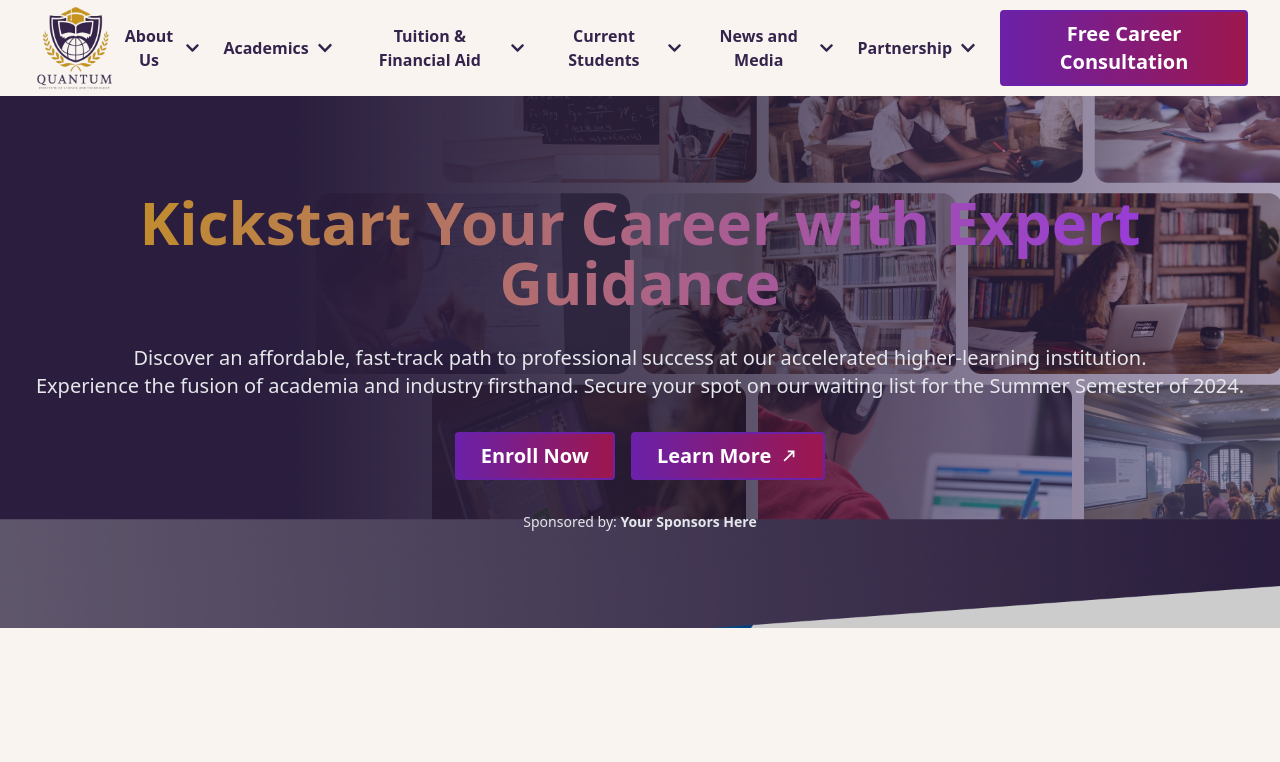
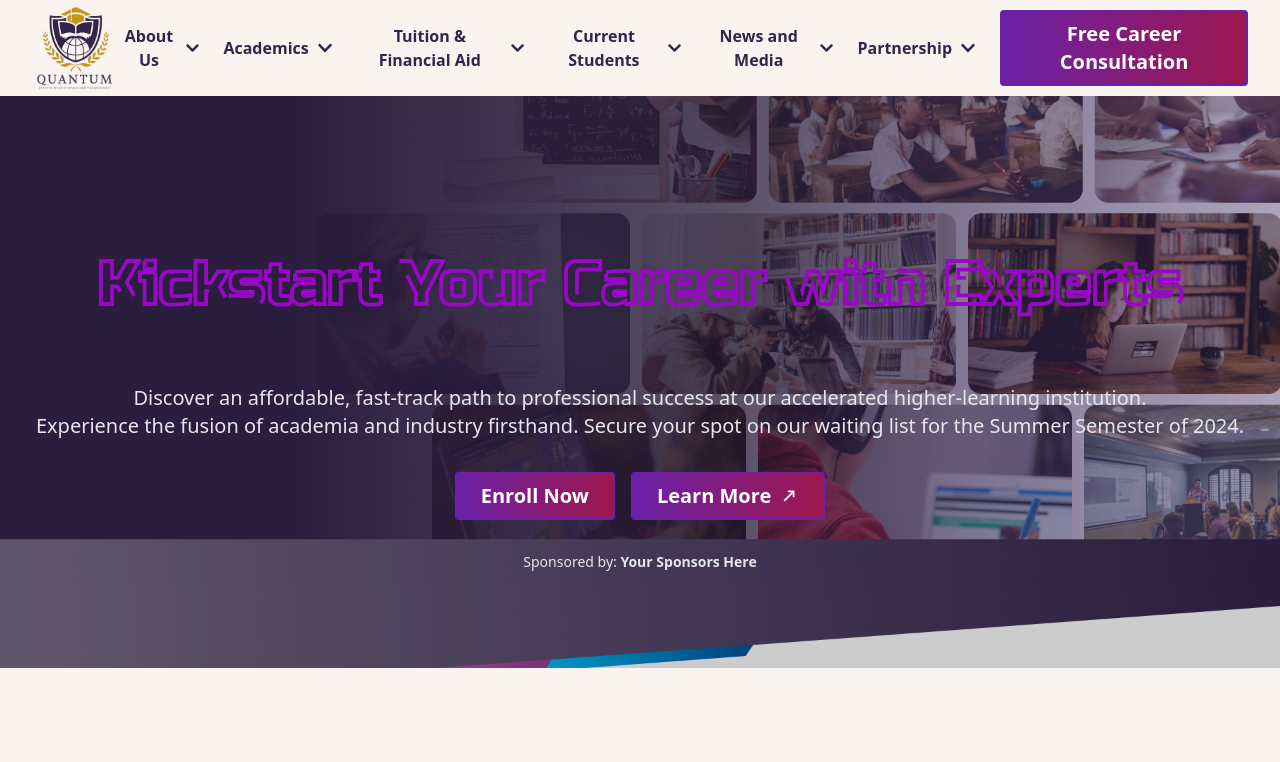
Before and after one commit to shejanNizam/quantum-education, a Next.js app: page / in a window 1280 px wide. Shown: the top 762 px of the page. Built offline with nearby package versions, Linux system fonts and the light colour scheme.

Commit message:
banner refactor

```diff
--- a/src/components/Home/Banner.js
+++ b/src/components/Home/Banner.js
@@ -2,9 +2,16 @@
 
 import CustomButtonComp from "@/lib/CustomButtonComp";
 import { motion } from "framer-motion";
+import { Russo_One } from "next/font/google";
 import Link from "next/link";
 import { CgArrowTopRight } from "react-icons/cg";
 import BG_IMAGE from "../../assets/banner_img/bg-banner1.png"; // Import the background image
+import styles from "./Banner.module.css"; // Import the CSS module
+
+const russoOne = Russo_One({
+  subsets: ["latin"],
+  weight: "400",
+});
 
 export default function Banner({ onApplyClick }) {
   // Variants for initial load animations
@@ -31,30 +38,38 @@ export default function Banner({ onApplyClick }) {
     <motion.div
       initial="hidden"
       animate="visible"
-      className="relative w-full h-auto py-24 bg-center bg-cover text-center"
+      className={styles.wrapper}
       style={{
         backgroundImage: `url(${BG_IMAGE.src})`, // Apply the background image
-        backgroundSize: "cover",
-        backgroundPosition: "center",
-        backgroundRepeat: "no-repeat",
       }}
     >
-      {/* Optional: Add a semi-transparent overlay for better text readability */}
-      <div className="absolute inset-0 bg-black opacity-20"></div>
+      {/* Semi-transparent overlay */}
+      <div className={styles.overlay}></div>
 
-      <div className="container mx-auto px-4 sm:px-6 lg:px-8 relative z-10">
-        {/* Heading with scroll animation */}
-
-        <motion.h1
+      {/* Content Container */}
+      <div className={styles.content}>
+        {/* Animated SVG Heading */}
+        <motion.svg
           variants={scrollVariants}
           initial="hidden"
           whileInView="visible"
           whileHover={{ scale: 1.1 }}
           viewport={{ once: true, amount: 0.8 }}
-          className="customHeading"
+          className={`${styles.animatedSvg} ${russoOne.className}`} // Apply the font class here
+          xmlns="http://www.w3.org/2000/svg"
+          viewBox="0 0 1000 150" // Adjust viewBox as needed
         >
-          Kickstart Your Career with Expert Guidance
-        </motion.h1>
+          <text
+            x="50%"
+            y="50%"
+            textAnchor="middle"
+            dominantBaseline="middle"
+            className={`${styles.animatedText}`}
+            aria-label="Kickstart Your Career with Experts"
+          >
+            Kickstart Your Career with Experts
+          </text>
+        </motion.svg>
 
         {/* Paragraph with scroll animation */}
         <motion.p
@@ -62,7 +77,7 @@ export default function Banner({ onApplyClick }) {
           initial="hidden"
           whileInView="visible"
           viewport={{ once: true, amount: 0.8 }}
-          className="text-lg md:text-xl text-gray-200 mb-8" // Changed text color for better contrast
+          className="text-lg md:text-xl text-gray-200 mb-8" // Tailwind classes for paragraph
         >
           Discover an affordable, fast-track path to professional success at our
           accelerated higher-learning institution.
@@ -71,6 +86,7 @@ export default function Banner({ onApplyClick }) {
           spot on our waiting list for the Summer Semester of 2024.
         </motion.p>
 
+        {/* Buttons */}
         <div className="flex flex-col sm:flex-row items-center gap-4 my-8 justify-center">
           {/* Enroll Now Button with scroll animation */}
           <motion.div
@@ -120,7 +136,7 @@ export default function Banner({ onApplyClick }) {
           initial="hidden"
           whileInView="visible"
           viewport={{ once: true, amount: 0.8 }}
-          className="text-sm text-gray-200 mt-6" // Changed text color for better contrast
+          className="text-sm text-gray-200 mt-6" // Tailwind classes for text
         >
           Sponsored by:{" "}
           <span className="font-semibold">Your Sponsors Here</span>
--- /dev/null
+++ b/src/components/Home/Banner.module.css
@@ -0,0 +1,88 @@
+/* components/Home/Banner.module.css */
+
+/* Removed the @import statement for the font */
+
+/* Wrapper styling to ensure proper positioning */
+.wrapper {
+  position: relative;
+  width: 100%;
+  height: auto;
+  padding-top: 6rem; /* Equivalent to py-24 */
+  padding-bottom: 6rem;
+  background-position: center;
+  background-size: cover;
+  background-repeat: no-repeat;
+  text-align: center;
+}
+
+/* Semi-transparent overlay for better text readability */
+.overlay {
+  position: absolute;
+  inset: 0;
+  background-color: rgba(0, 0, 0, 0.2); /* Equivalent to bg-black opacity-20 */
+  z-index: 10;
+}
+
+/* Container to hold content above the overlay */
+.content {
+  position: relative;
+  z-index: 20;
+  max-width: 1400px;
+  margin: 0 auto;
+  padding: 0 auto; /* Equivalent to px-4 */
+}
+
+/* Styling for the SVG */
+.animatedSvg {
+  /* Removed font-family as it's now handled by next/font */
+  width: 100%;
+  height: auto;
+}
+
+/* Styling for the animated text within SVG */
+.animatedText {
+  animation: stroke 5s infinite alternate;
+  stroke-width: 2;
+  stroke: #7936a0;
+  font-size: 3rem; /* Adjust as needed */
+  fill: rgba(72, 138, 204, 0); /* Initial fill transparent */
+}
+
+/* Keyframes for the stroke animation */
+@keyframes stroke {
+  0% {
+    fill: rgba(72, 138, 204, 0);
+    stroke: rgb(154, 8, 199);
+    stroke-dashoffset: 25%;
+    stroke-dasharray: 0 50%;
+    stroke-width: 2;
+  }
+  70% {
+    fill: rgba(72, 138, 204, 0);
+    stroke: rgb(154, 8, 199);
+  }
+  80% {
+    fill: rgba(72, 138, 204, 0);
+    stroke: rgb(154, 8, 199);
+    stroke-width: 3;
+  }
+  100% {
+    fill: rgb(154, 8, 199);
+    stroke: rgba(54, 95, 160, 0);
+    stroke-dashoffset: -25%;
+    stroke-dasharray: 50% 0;
+    stroke-width: 0;
+  }
+}
+
+/* Responsive font size adjustments */
+@media (max-width: 768px) {
+  .animatedText {
+    font-size: 3rem; /* Adjust for smaller screens */
+  }
+}
+@media (max-width: 300px) {
+  .animatedText {
+    font-size: 3rem; /* Adjust for smaller screens */
+  }
+}
```
